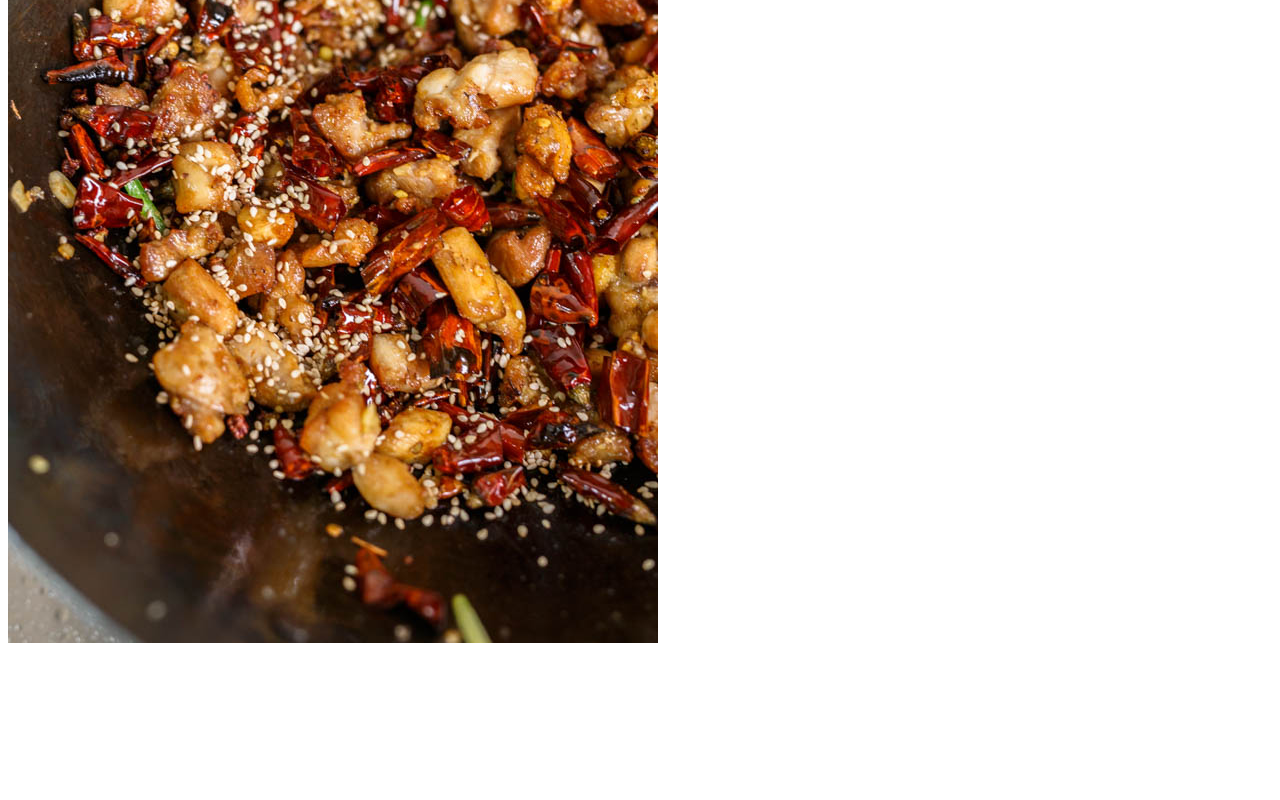
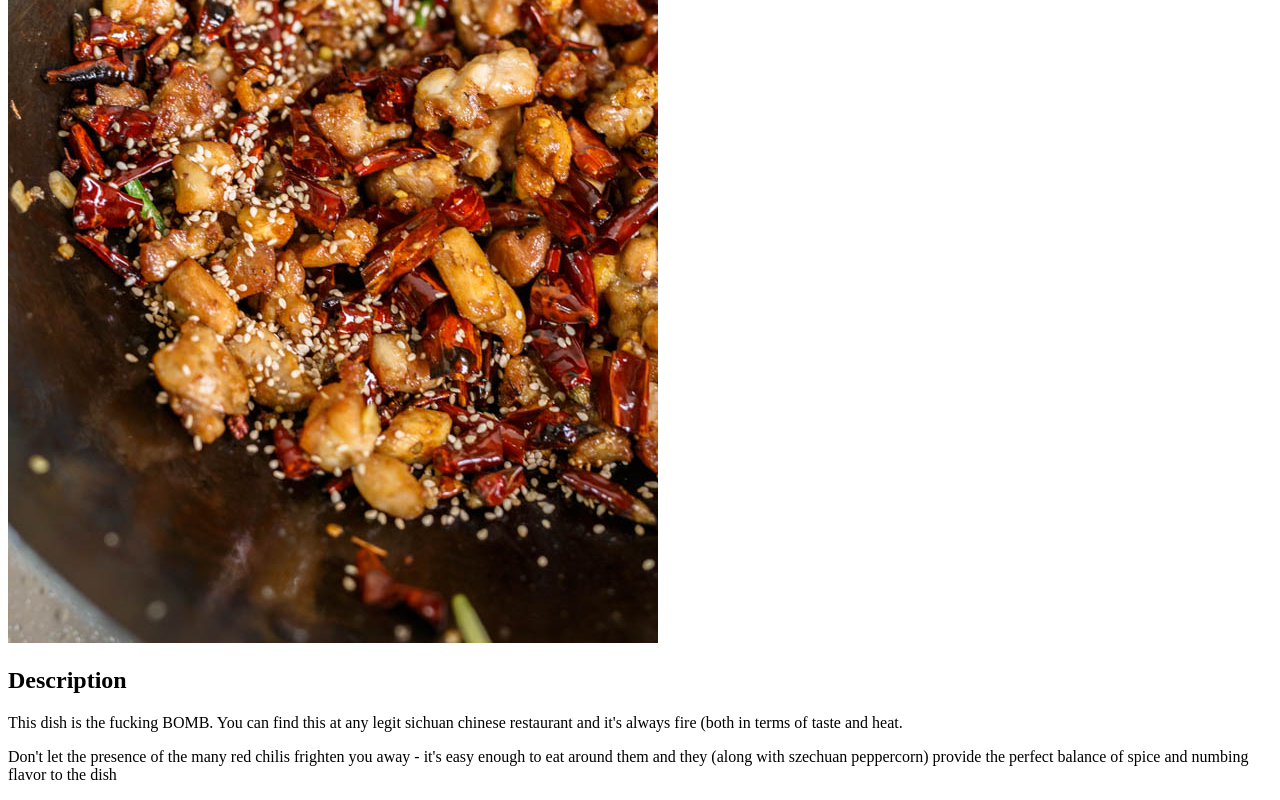
Before and after one commit to JackStansbury/odin-recipes, a plain HTML site: page recipes/szechuan-chicken.html in a window 1280 px wide. Shown: the part 412-1212 px from the top of the page. Before the commit the page ends 1067 px from the top, so only its background shows below. Drawn offline with Linux system fonts and the light colour scheme.

Commit message:
Added two short paragraphs of description for the recipe

```diff
--- a/recipes/szechuan-chicken.html
+++ b/recipes/szechuan-chicken.html
@@ -9,5 +9,8 @@
 <body>
     <h1>Szechuan Chicken</h1>
     <img src="../img/mala-chicken.jpg" alt="Mala Sichuan Chicken">
+    <h2>Description</h2>
+    <p>This dish is the fucking BOMB. You can find this at any legit sichuan chinese restaurant and it's always fire (both in terms of taste and heat.</p>
+    <p>Don't let the presence of the many red chilis frighten you away - it's easy enough to eat around them and they (along with szechuan peppercorn) provide the perfect balance of spice and numbing flavor to the dish</p>
 </body>
 </html>
```
